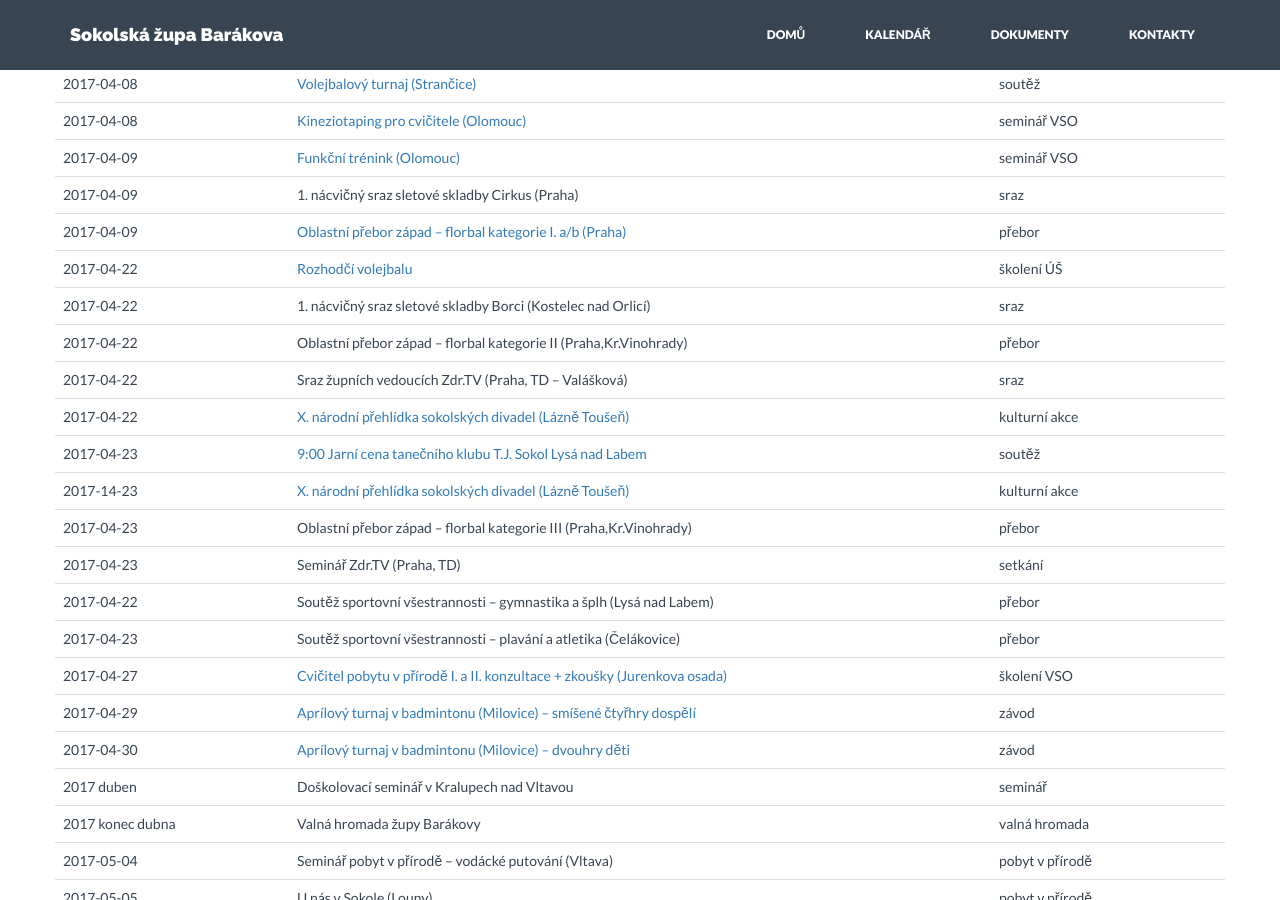
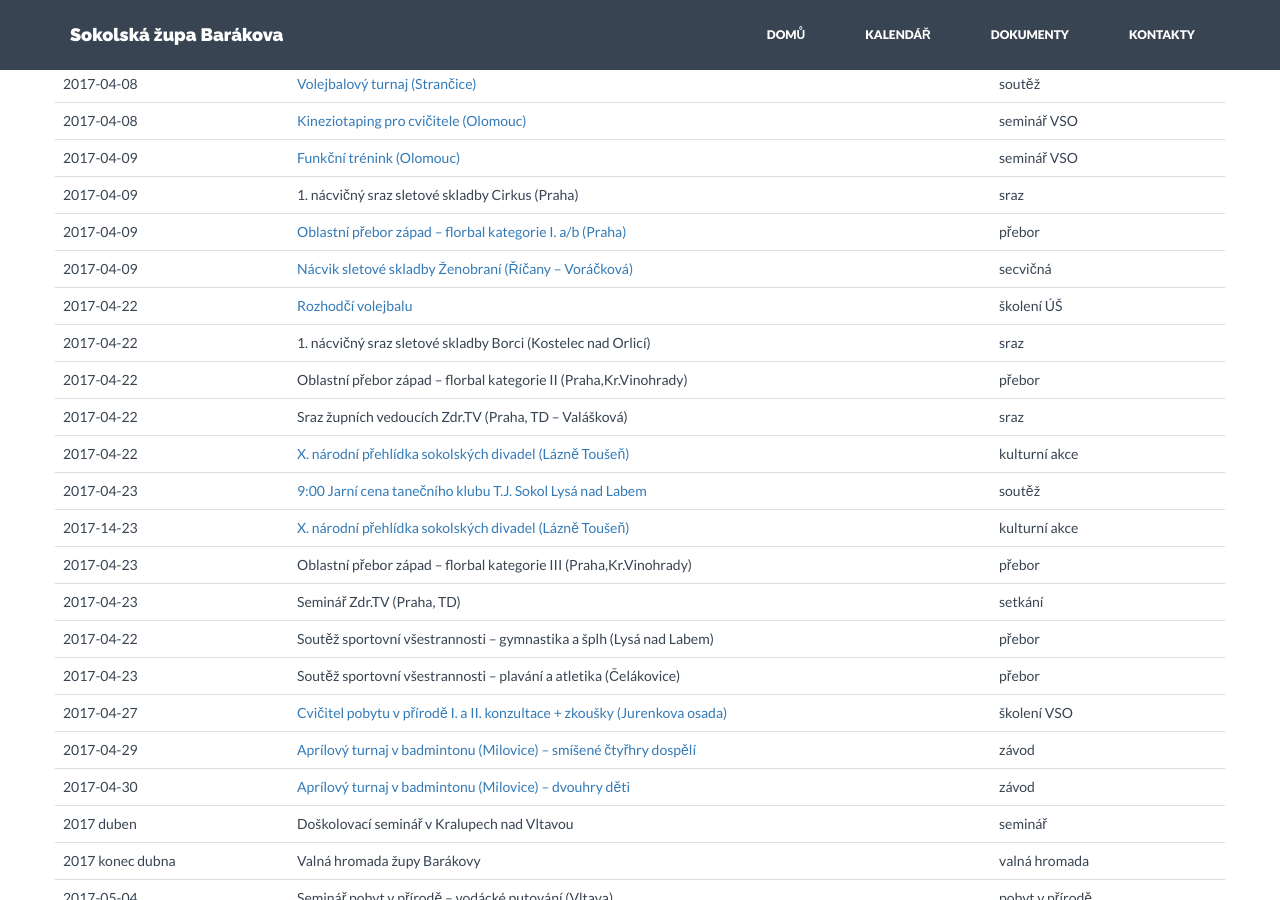
Before and after one commit to milanhybner/zbarakova.cz, a Jekyll site: the page built from akce.md, in a window 1280 px wide and 900 px high, scrolled down 1611 px. Built offline with Jekyll 4.4.1, drawn with Linux system fonts in a browser that asks for light colours; nearby versions of some CDN libraries.

Commit message:
Přidána pozvánka na secvičnou ženobraní
Na stránce akcí http://www.zbarakova.cz/akce.html přidána pozvánka na 9. dubna – Nácvik sletové skladby Ženobraní (Říčany – Voráčková)

https://drive.google.com/open?id=0B0w6gDorCVUkX29tZ3BuRGJOYjhzdm93R2ZETEhpWHFvd0k0

```diff
--- a/_data/akce.yaml
+++ b/_data/akce.yaml
@@ -218,6 +218,11 @@
   nazev: Oblastní přebor západ – florbal kategorie I. a/b (Praha)
   url: https://drive.google.com/open?id=0B0w6gDorCVUkX3ZBZUxTVTBGc1owZE9IYTlLNUlOVnUzMlcw
   druh: přebor
+
+- datum: 2017-04-09
+  nazev: Nácvik sletové skladby Ženobraní (Říčany – Voráčková)
+  url: https://drive.google.com/open?id=0B0w6gDorCVUkX29tZ3BuRGJOYjhzdm93R2ZETEhpWHFvd0k0
+  druh: secvičná
 
 - datum: 2017-04-22
   nazev: Rozhodčí volejbalu
```
